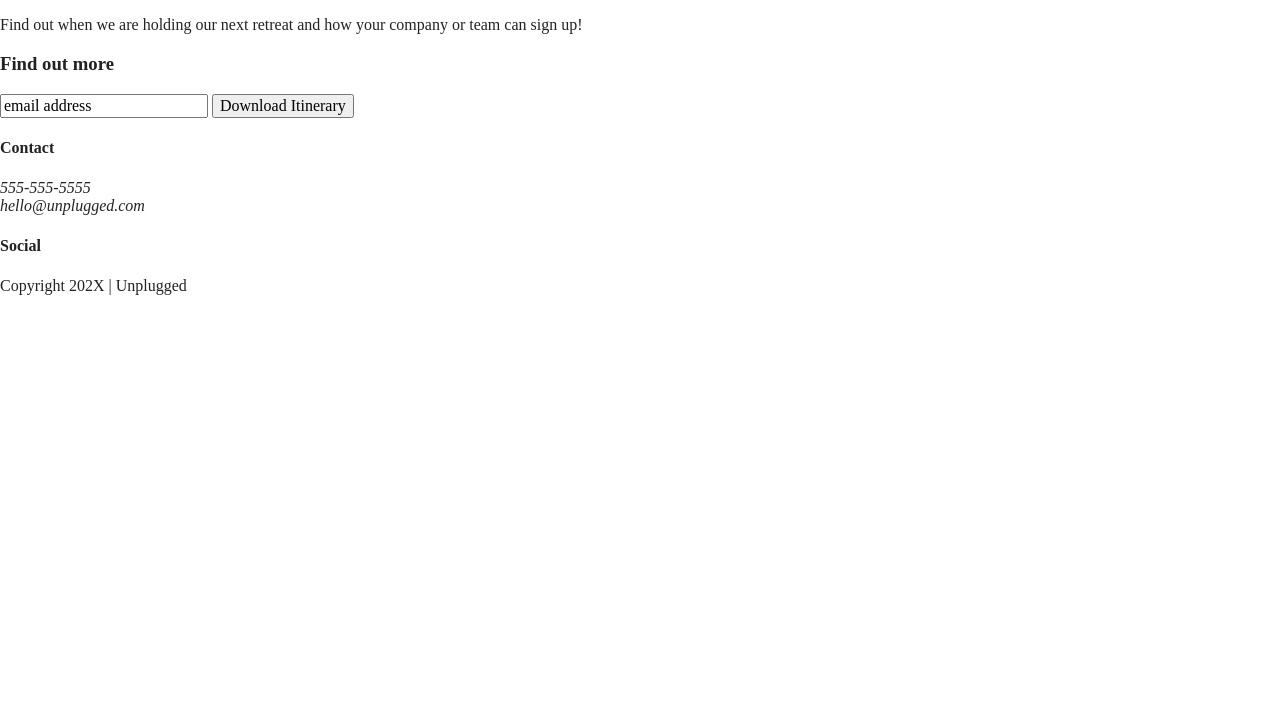
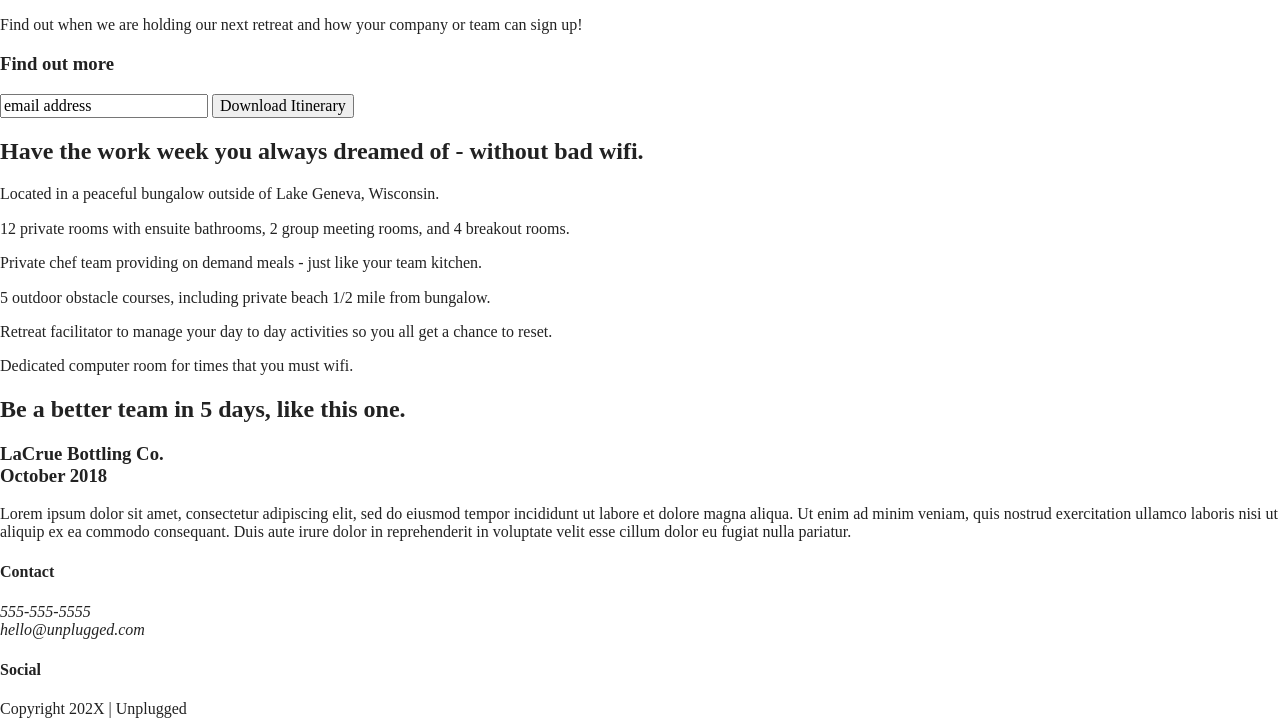
Before and after one commit to atgorman1/unplugged, a website built with Parcel: page index.html in a window 1280 px wide. Shown: the part 176-895 px from the top of the page. Before the commit the page ends 800 px from the top, so only its background shows below. Built offline with nearby package versions, Linux system fonts and the light colour scheme.

Commit message:
Added reviews section

```diff
--- a/index.html
+++ b/index.html
@@ -63,8 +63,71 @@
         </div>
       </aside>
 
-      <section class="features"></section>
-      <section class="reviews"></section>
+      <section class="features">
+        <div class="content-wrapper">
+          <h2>Have the work week you always dreamed of - without bad wifi.</h2>
+          <article>
+            <p class="feature-icon"></p>
+            <p class="feature-description">
+              Located in a peaceful bungalow outside of Lake Geneva, Wisconsin.
+            </p>
+          </article>
+          <article class="feature-items">
+            <p class="feature-icon"></p>
+            <p class="feature-description">
+              12 private rooms with ensuite bathrooms, 2 group meeting rooms,
+              and 4 breakout rooms.
+            </p>
+          </article>
+          <article>
+            <div class="feature-items">
+            <p class="feature-icon"></p>
+            <p class="feature-description">
+              Private chef team providing on demand meals - just like your team
+              kitchen.
+            </p>
+            </div>
+          </article>
+          <article>
+            <div class="feature-items">
+            <p class="feature-icon"></p>
+            <p class="feature-description">
+              5 outdoor obstacle courses, including private beach 1/2 mile from
+              bungalow.
+            </p>
+          </div>
+          </article>
+          <article>
+            <div class="feature-items">
+            <p class="feature-icon"></p>
+            <p class="feature-description">
+              Retreat facilitator to manage your day to day activities so you
+              all get a chance to reset.
+            </p>
+          </div>
+          </article>
+          <article>
+            <div class="feature-items">
+            <p class="feature-icon"></p>
+            <p class="feature-description">
+              Dedicated computer room for times that you must wifi.
+            </p>
+          </div>
+          </article>
+        </div>
+      </section>
+      <section class="reviews">
+        <div class="content-wrapper">
+          <h2>Be a better team in 5 days, like this one.</h2>
+          <article>
+            <!--Team Image-->
+            <div class="featured-review">
+              <h3>LaCrue Bottling Co.</br>October 2018</h3>
+              <p>Lorem ipsum dolor sit amet, consectetur adipiscing elit, sed do eiusmod tempor incididunt ut labore et dolore magna aliqua. Ut enim ad minim veniam, quis nostrud exercitation ullamco laboris nisi ut aliquip ex ea commodo consequant. Duis aute irure dolor in reprehenderit in voluptate velit esse cillum dolor eu fugiat nulla pariatur.</p>
+            </div>
+          </article>
+        </div>
+      </section>
     </main>
 
     <footer>
```
